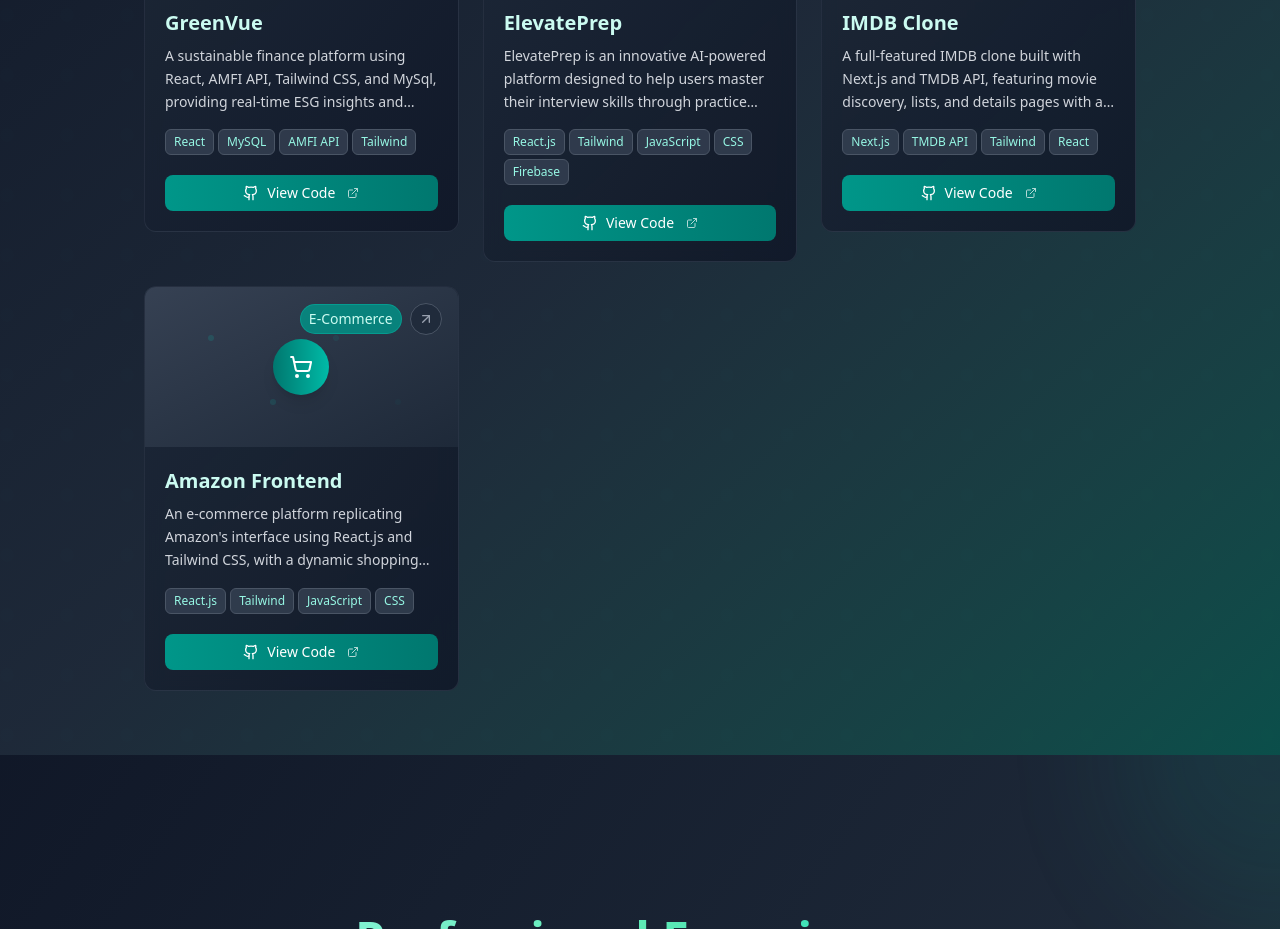
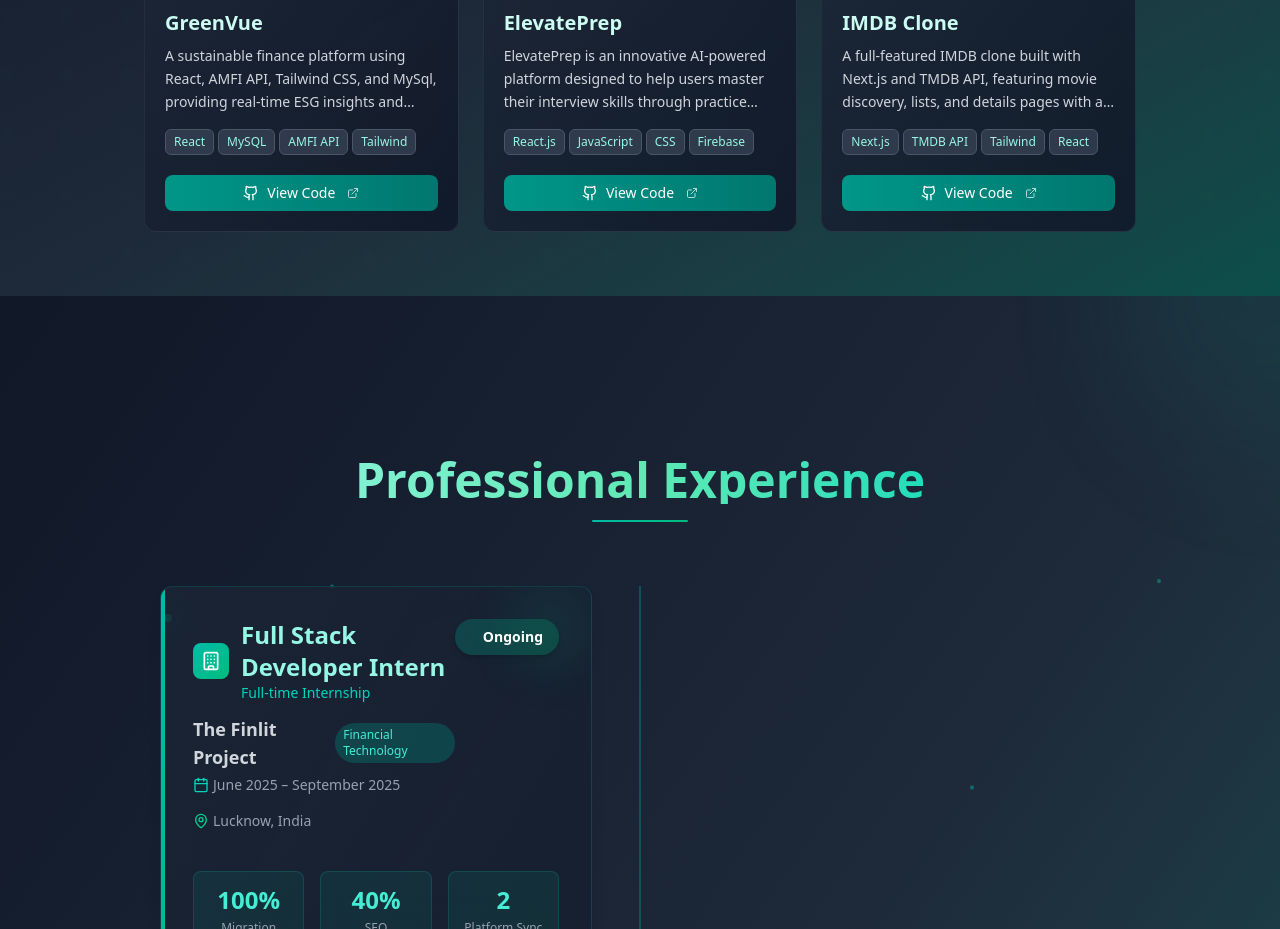
Before and after one commit to khushi7983/portfolio, a React (Vite) app: page / in a window 1280 px wide. Shown: the part 3400-4329 px from the top of the page. Built offline with nearby package versions, Linux system fonts and the light colour scheme.

Commit message:
Refactor Projects component and remove commented code

```diff
--- a/src/components/Projects.jsx
+++ b/src/components/Projects.jsx
@@ -18,7 +18,7 @@ function Projects() {
       title: "ElevatePrep",
       desc: "ElevatePrep is an innovative AI-powered platform designed to help users master their interview skills through practice sessions, real-time feedback",
       link: "https://github.com/khushi7983/ElevatePrep",
-      tech: ["React.js", "Tailwind", "JavaScript", "CSS","Firebase"],
+      tech: ["React.js","JavaScript", "CSS","Firebase"],
       icon: <ShoppingCart className="w-6 h-6" />,
       color: "from-teal-700 to-teal-500",
       category: "Ed-Tech"
@@ -32,15 +32,15 @@ function Projects() {
       color: "from-teal-500 to-cyan-600",
       category: "Entertainment"
     },
-    {
-      title: "Amazon Frontend",
-      desc: "An e-commerce platform replicating Amazon's interface using React.js and Tailwind CSS, with a dynamic shopping cart and order processing system.",
-      link: "https://github.com/khushi7983/amazon-React/tree/main/src",
-      tech: ["React.js", "Tailwind", "JavaScript", "CSS"],
-      icon: <ShoppingCart className="w-6 h-6" />,
-      color: "from-teal-700 to-teal-500",
-      category: "E-Commerce"
-    },
+    // {
+    //   title: "Amazon Frontend",
+    //   desc: "An e-commerce platform replicating Amazon's interface using React.js and Tailwind CSS, with a dynamic shopping cart and order processing system.",
+    //   link: "https://github.com/khushi7983/amazon-React/tree/main/src",
+    //   tech: ["React.js", "Tailwind", "JavaScript", "CSS"],
+    //   icon: <ShoppingCart className="w-6 h-6" />,
+    //   color: "from-teal-700 to-teal-500",
+    //   category: "E-Commerce"
+    // },
   ];
 
   return (
```
